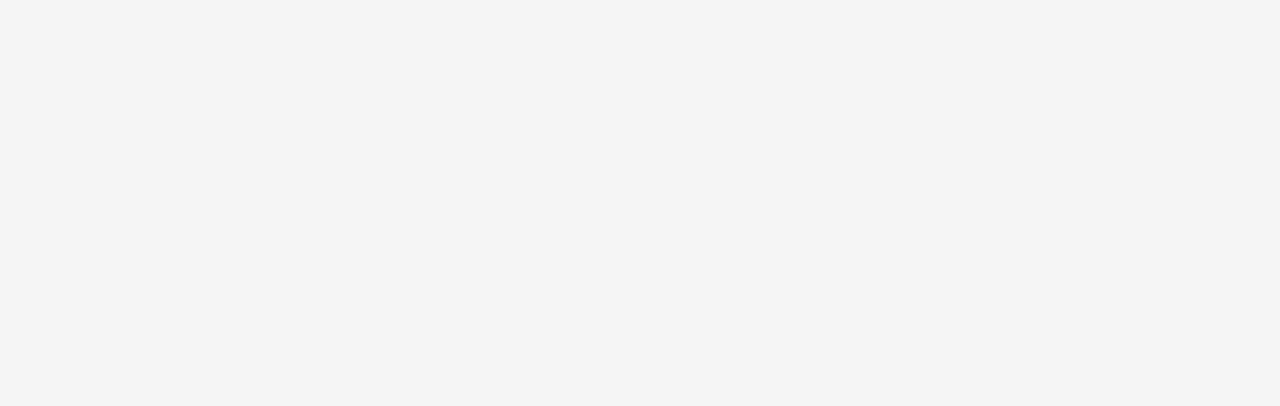
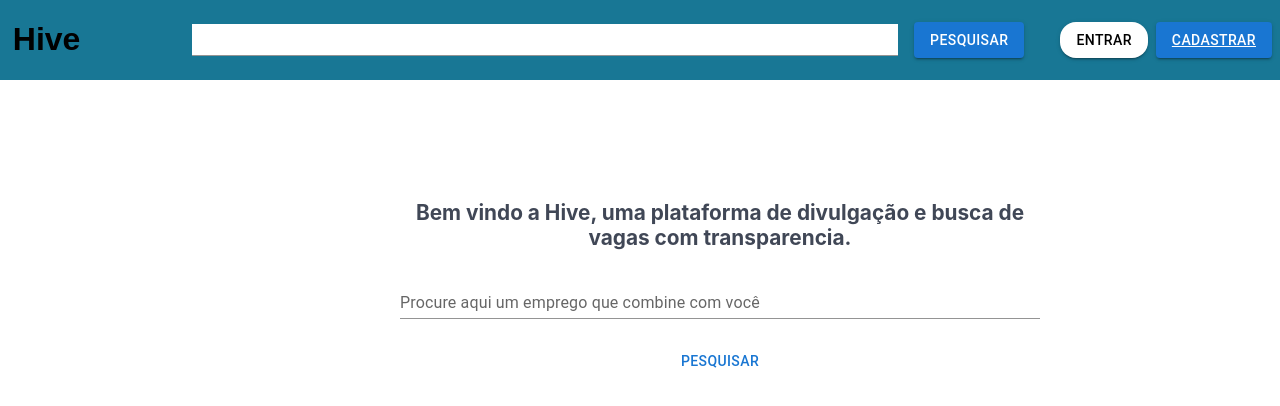
Before and after one commit to Gabriel-de-Carvalho/Hive-web, a React (Create React App) app: page / in a window 1280 px wide. Before the commit this address had no page. Shown: the top 406 px of the page. Built offline with nearby package versions, Linux system fonts and the light colour scheme.

Commit message:
arrumando deploy

```diff
--- a/src/App.js
+++ b/src/App.js
@@ -88,7 +88,7 @@ var handleJobPage = () => {
     <Router>
       <AuthContext.Provider value={{user, logged, setUser, setLogged, company, setCompany, handleFetchInfoUser}}>
       <Routes>
-        <Route path='Hive-web/' element={<LandPage/>}/>
+        <Route path='/' element={<LandPage/>}/>
         <Route path='/login' element={<Login/>}/>
         <Route path='/search' element={<Search/>}/>
         <Route path='/job/' element={handleJobPage()}/>
```
